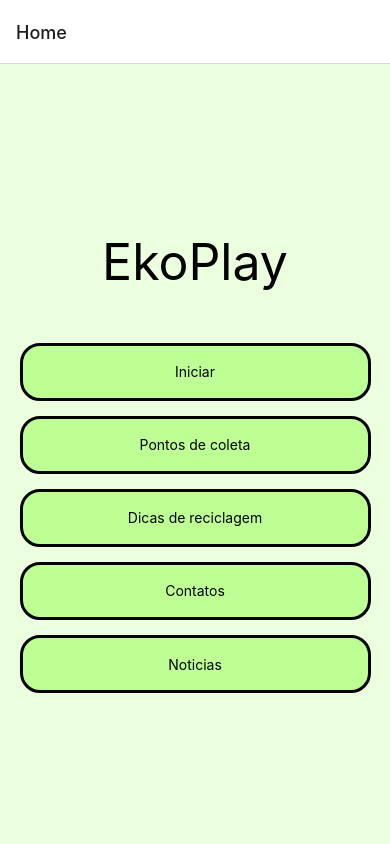
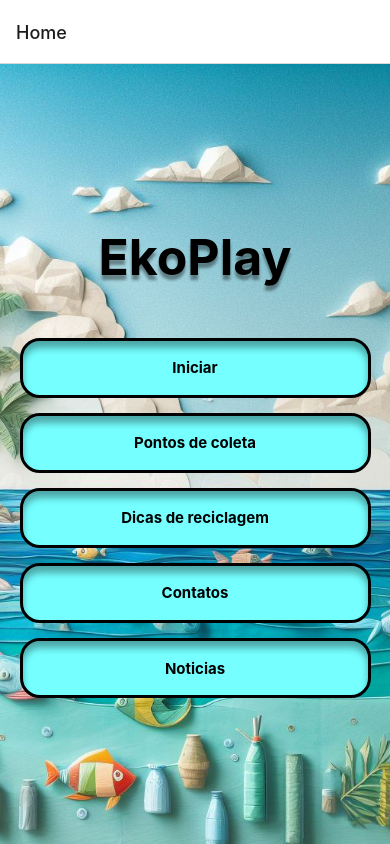
Before and after one commit to DayaneDamaceno/app-sustentabilidade, a React Native app: screen /Home in a window 390 px wide. Built offline with nearby package versions, Linux system fonts and the light colour scheme.

Commit message:
add imagens e coloquei em uma tela, refiz alguns designers

```diff
--- a/src/screens/complete/index.tsx
+++ b/src/screens/complete/index.tsx
@@ -27,7 +27,7 @@ export const CompleteScreen: React.FC<CompleteScreenProps> = ({navigation, route
       <Text style={styles.title}>Quiz Finalizado</Text>
       <Text style={styles.header}>Quantia de acertos: {correctAnswer.count}</Text>
       <TouchableOpacity style={styles.start} onPress={redirectToHome} onPressOut={incrementIndex}>
-        <Text>Voltar para home</Text>
+        <Text style={styles.headerbutton}>Home</Text>
       </TouchableOpacity>
     </View>
   );
@@ -48,16 +48,24 @@ const styles = StyleSheet.create({
   },
   header: {
     marginTop: "40%",
-    fontSize: 25,
+    fontSize: 30,
     textAlign: "center",
     marginBottom: "10%",
   },
+  headerbutton: {
+    fontSize: 25,
+    fontWeight: "bold",
+    textAlign: "center",
+  },
   start: {
     backgroundColor: "#BDFF95",
+    justifyContent: "center",
+    boxShadow: '0px 7px 7px rgba(0, 0, 0, 0.35) inset',
+    width: "60%",
+    height: "8%",
     borderRadius: 20,
     borderWidth: 3,
     borderColor: "#000000",
-    padding: 24,
-    alignItems: "center",
+    alignSelf: "center",
   },
 });
--- a/src/screens/home/index.tsx
+++ b/src/screens/home/index.tsx
@@ -7,6 +7,7 @@ import {
   Platform,
   StatusBar,
   TouchableOpacity,
+  ImageBackground,
 } from "react-native";
 import { RootStackParamList } from "../../routes";
 import { Ionicons } from "@expo/vector-icons";
@@ -34,68 +35,77 @@ export const HomeScreen: React.FC<HomeScreenProps> = ({ navigation }) => {
   function redirectToContato() {
     navigation.navigate("Contato");
   }
+
   return (
+    <ImageBackground
+      source={require('../../../assets/Images/Fundo_App.jpeg')}
+      style={styles.imageBackground}
+    >
       <View style={styles.container}>
         <Text style={styles.header}>EkoPlay</Text>
         <TouchableOpacity style={styles.start} onPress={redirectToQuestion}>
-        <Text>Iniciar</Text>
+          <Text style={styles.buttontext}>Iniciar</Text>
         </TouchableOpacity>
         <TouchableOpacity
-        style={styles.collectionPoints}
+          style={styles.start}
           onPress={redirectToCollectionPoints}
         >
-        <Text>Pontos de coleta</Text>
+          <Text style={styles.buttontext}>Pontos de coleta</Text>
         </TouchableOpacity>
-      <TouchableOpacity style={styles.TipButton} onPress={redirectToNews}>
-        <Text>Dicas de reciclagem</Text>
+        <TouchableOpacity style={styles.start} onPress={redirectToNews}>
+          <Text style={styles.buttontext}>Dicas de reciclagem</Text>
         </TouchableOpacity>
         <TouchableOpacity style={styles.start} onPress={redirectToContato}>
-        <Text>Contatos</Text>
+          <Text style={styles.buttontext}>Contatos</Text>
         </TouchableOpacity>
         <TouchableOpacity
           style={styles.start}
           onPress={() => navigation.navigate("News")}
         >
-        <Text>Noticias</Text>
+          <Text style={styles.buttontext}>Noticias</Text>
         </TouchableOpacity>
       </View>
+    </ImageBackground>
   );
 };
 
 const styles = StyleSheet.create({
   container: {
-    backgroundColor: "#EBFFDF",
     flex: 1,
     gap: 15,
     justifyContent: "center",
     paddingTop: Platform.OS === "android" ? StatusBar.currentHeight : 0,
     paddingHorizontal: "5%"
   },
+  imageBackground: {
+    flex: 1,
+    width: '100%',
+    height: '100%',
+    resizeMode: 'cover',
+    justifyContent: 'center'
+  },
   header: {
+    textShadowColor: "rgba(0, 0, 0, 0.4)",
+    textShadowOffset: { width: 0, height: 5 },
+    textShadowRadius: 3,
+    fontWeight: "bold",
     marginTop: "5%",
     marginBottom: "10%",
     fontSize: 50,
     textAlign: "center",
+    color: "Black",
+  },
+  buttontext: {
+    fontWeight: "bold",
+    fontSize: 15,
+    textAlign: "center",
+    color: "Black",
   },
   start: {
+    justifyContent: "center",
     alignItems: "center",
-    backgroundColor: "#BDFF95",
-    borderRadius: 20,
-    paddingVertical: "5%",
-    borderTopColor: "#000000",
-    borderWidth: 3,
-  },
-  collectionPoints: {
-    alignItems: "center",
-    backgroundColor: "#BDFF95",
-    borderRadius: 20,
-    paddingVertical: "5%",
-    borderTopColor: "#000000",
-    borderWidth: 3,
-  },
-  TipButton: {
-    alignItems: "center",
-    backgroundColor: "#BDFF95",
+    backgroundColor: "#75FFFF",
+    boxShadow: '0px 7px 7px rgba(0, 0, 0, 0.35) inset',
     borderRadius: 20,
     paddingVertical: "5%",
     borderTopColor: "#000000",
```
Also changed, not shown: assets/Images/Fundo_App.jpeg (added), assets/Images/Fundo_App_Mar.jpeg (added). Lines whose indentation alone changed are shown as unchanged.
